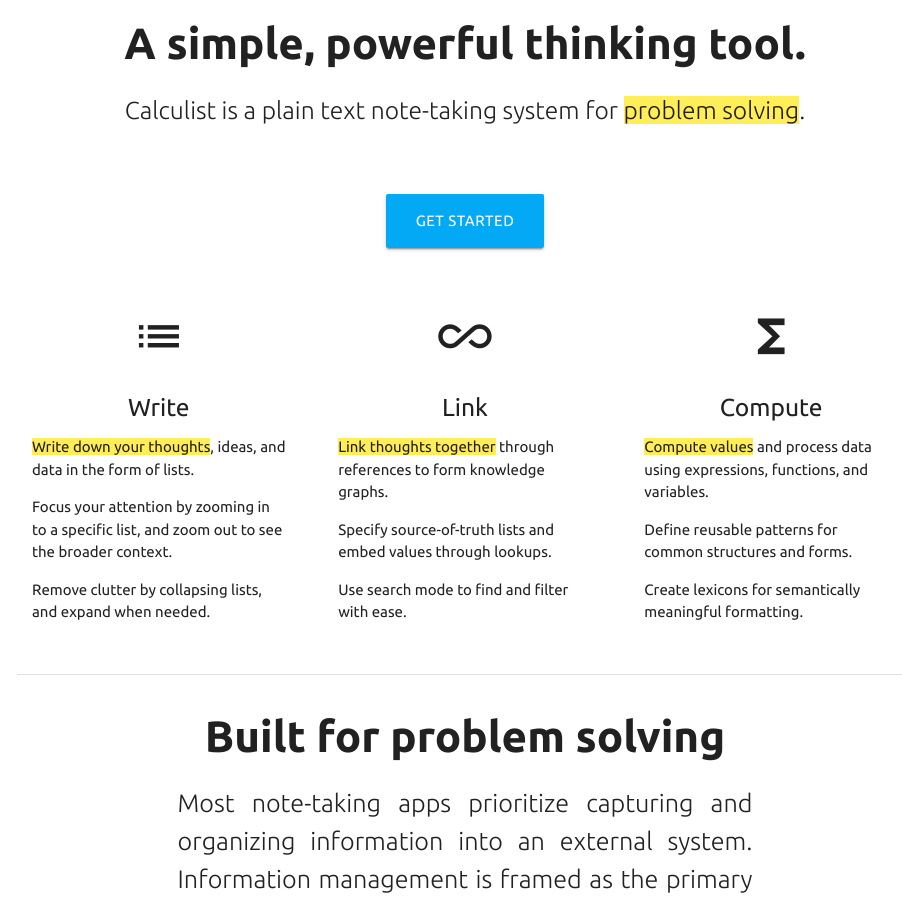
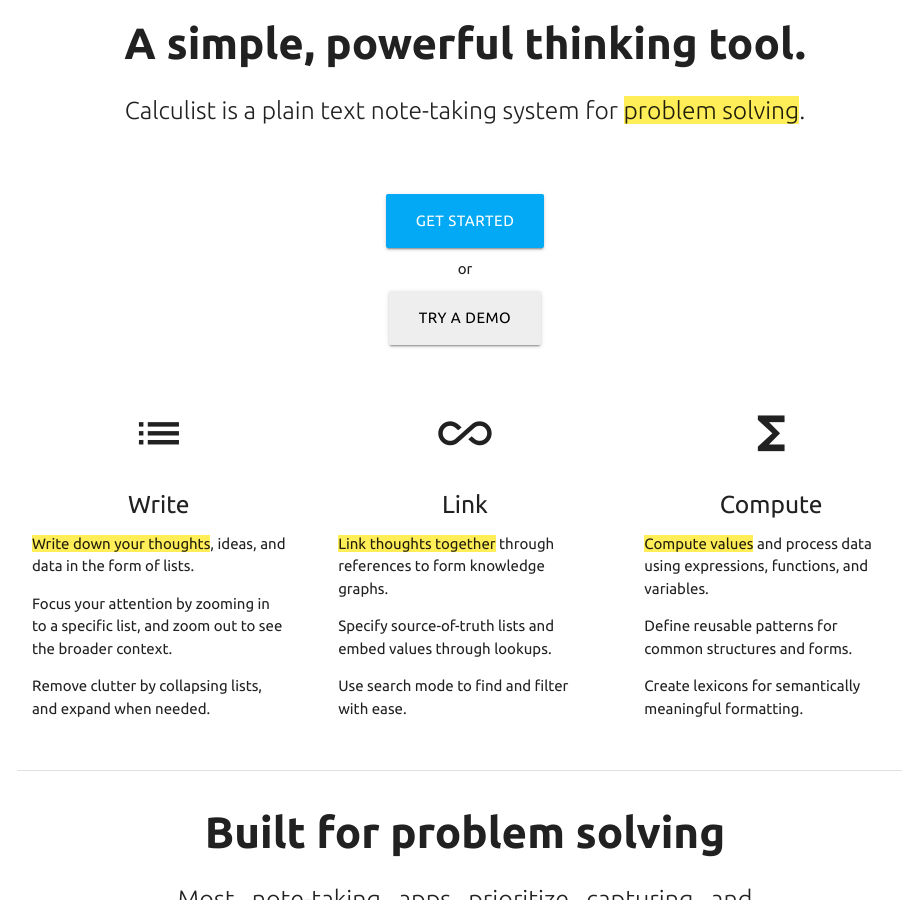
Before and after one commit to calculist/calculist.github.io, a Jekyll site: the page built from index.html, in a window 1280 px wide and 900 px high, scrolled down 424 px. Shown: the whole window, without its empty margins (175-1077 px from the left). Built offline with Jekyll 4.4.1, drawn with Linux system fonts in a browser that asks for light colours; nearby versions of some CDN libraries; comment, search, counter and statistics services are not loaded.

Commit message:
Add demo button

```diff
--- a/index.html
+++ b/index.html
@@ -11,6 +11,8 @@
     </div>
     <div class="row center">
       <a href="/pricing" style="color:#fff;"><div class="btn-large waves-effect waves-light light-blue">Get Started</div></a>
+      <div style="margin: 10px 0;">or</div>
+      <a href="https://app.calculist.io/sample"><div style="color:#000;" class="btn-large waves-effect waves-light grey lighten-3">Try a Demo</div></a>
     </div>
   </div>
 </div>
```
